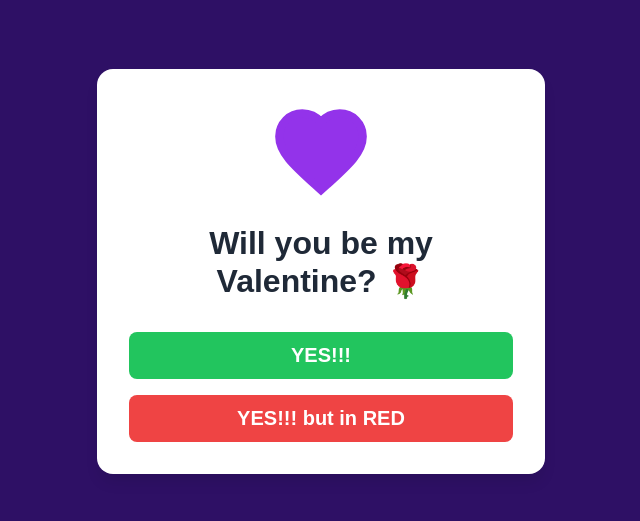
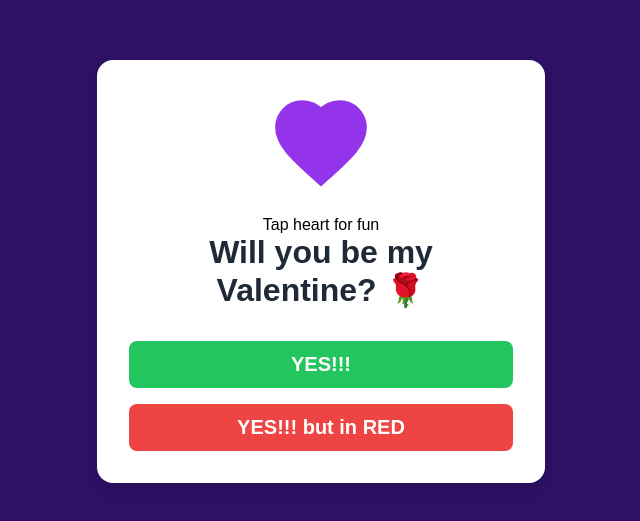
Before and after one commit to dhairya-p/AI, a plain HTML site: page index.html in a window 1280 px wide. Shown: the part 129-650 px from the top of the page, without its empty margins (319-959 px from the left). Drawn offline with Linux system fonts and the light colour scheme.

Commit message:
Added message

```diff
--- a/index.html
+++ b/index.html
@@ -188,6 +188,7 @@
                 <path d="M12 21.35l-1.45-1.32C5.4 15.36 2 12.28 2 8.5 2 5.42 4.42 3 7.5 3c1.74 0 3.41.81 4.5 2.09C13.09 3.81 14.76 3 16.5 3 19.58 3 22 5.42 22 8.5c0 3.78-3.4 6.86-8.55 11.54L12 21.35z"/>
             </svg>
         </div>
+        <p>Tap heart for fun</p>
         <h1>Will you be my Valentine? 🌹</h1>
         <div class="buttons">
             <button class="btn btn-green">YES!!!</button>
```
